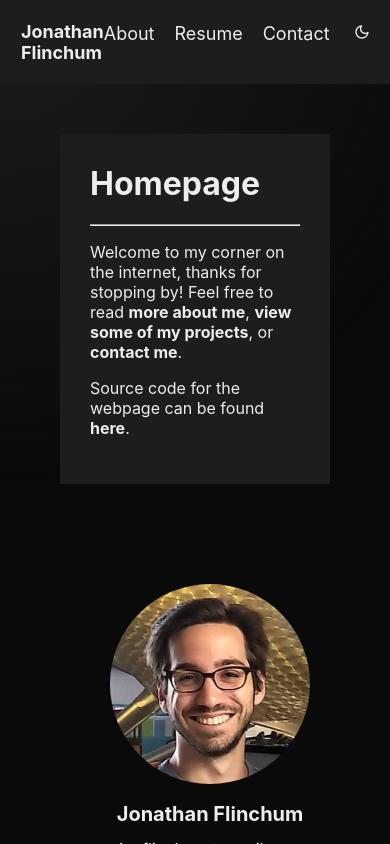
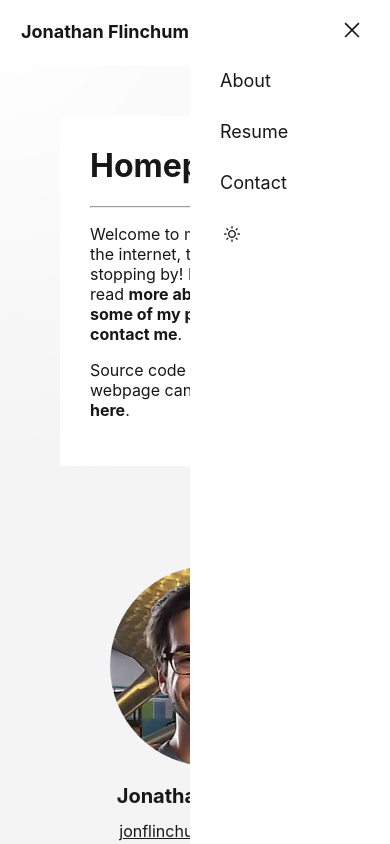
Before and after one commit to Jflinchum/personal-webapp, a Next.js app: page /personal-webapp/ in a window 390 px wide. Both pictures are taken after a click on the button 361 px from the left and 33 px from the top of the page. Shown: the top 844 px of the page. Built offline with nearby package versions, Linux system fonts and the light colour scheme.

Commit message:
responsive design for nav header

```diff
--- a/components/Header/Header.tsx
+++ b/components/Header/Header.tsx
@@ -1,7 +1,9 @@
 import React from 'react';
 import Link from 'next/link';
+import dynamic from 'next/dynamic'
 import './Header.css';
-import dynamic from 'next/dynamic'
+import NavRoutesMobile from '../NavRoutesMobile/NavRoutesMobile';
+import NavRoutesDesktop from '../NavRoutesDesktop/NavRoutesDesktop';
 
 const ThemeToggle = dynamic(() => import('../ThemeToggle/ThemeToggle'), { ssr: false })
 
@@ -13,20 +15,8 @@ const Header = () => {
         <Link href="/" className='no-underline'>Jonathan Flinchum </Link>
       </div>
       <nav className='navigation-header'>
-        <ul className='p-0 m-0 *:inline *:pr-[20px] [&_a]:no-underline'>
-          <li>
-            <Link href="/about">About</Link>
-          </li>
-          <li>
-            <Link href="/resume">Resume</Link>
-          </li>
-          <li>
-            <Link href="/contact">Contact</Link>
-          </li>
-          <li>
-            <ThemeToggle className='nav-theme-toggle' />
-          </li>
-        </ul>
+        <NavRoutesDesktop />
+        <NavRoutesMobile />
       </nav>
     </header>
   );
--- /dev/null
+++ b/components/NavRoutesDesktop/NavRoutesDesktop.css
@@ -0,0 +1,5 @@
+@media (max-width: 800px) {
+  .nav-routes-desktop {
+    display: none;
+  }
+}
--- /dev/null
+++ b/components/NavRoutesDesktop/NavRoutesDesktop.tsx
@@ -0,0 +1,27 @@
+import React from 'react';
+import Link from 'next/link';
+import ThemeToggle from '../ThemeToggle/ThemeToggle';
+import './NavRoutesDesktop.css';
+
+const NavRoutesDesktop = () => {
+  return (
+    <div className='nav-routes-desktop'>
+      <ul className='p-0 m-0 *:inline *:pr-[20px] [&_a]:no-underline'>
+        <li>
+          <Link href="/about">About</Link>
+        </li>
+        <li>
+          <Link href="/resume">Resume</Link>
+        </li>
+        <li>
+          <Link href="/contact">Contact</Link>
+        </li>
+        <li>
+          <ThemeToggle className='nav-theme-toggle' />
+        </li>
+      </ul>
+    </div>
+  );
+}
+
+export default NavRoutesDesktop;
--- /dev/null
+++ b/components/NavRoutesMobile/NavRoutesMobile.css
@@ -0,0 +1,40 @@
+@media (min-width: 801) {
+  .nav-routes-mobile {
+    display: none;
+  }
+
+  .nav-routes-mobile-sidebar {
+    display: none;
+  }
+}
+
+.nav-routes-mobile-sidebar {
+  position: fixed;
+  z-index: 1000;
+  height: 100%;
+  width: 200px;
+  top: 0px;
+  right: 0px;
+  background-color: var(--background-secondary);
+
+  animation: nav-sidebar-appear 0.5s;
+
+  ul {
+    padding: 0px 0px 0px 30px;
+    margin-top: 30px;
+    list-style: none;
+  }
+
+  li:not(:first-child) {
+    margin-top: 30px;
+  }
+}
+
+@keyframes nav-sidebar-appear {
+  0% {
+    transform: translateX(300px);
+  }
+  100% {
+    transform: translateX(0px);
+  }
+}
--- /dev/null
+++ b/components/NavRoutesMobile/NavRoutesMobile.tsx
@@ -0,0 +1,50 @@
+import React, { useState } from 'react';
+import Link from 'next/link';
+import ThemeToggle from '../ThemeToggle/ThemeToggle';
+import './NavRoutesMobile.css';
+
+const NavRoutesMobile = () => {
+  const [open, setOpen] = useState(false);
+
+  const handleClick = () => {
+    setOpen(!open);
+  };
+
+  return (
+    <div className='nav-routes-mobile'>
+      {
+        open ? (
+          <div className='nav-routes-mobile-sidebar'>
+            <button onClick={handleClick} className={`size-5 ml-auto mr-7 mt-5 block p-0 bg-transparent border-none text-inherit cursor-pointer hover:text-[var(--foreground-hover)]`}>
+              <svg xmlns="http://www.w3.org/2000/svg" width="20px" height="20px" viewBox="0 0 50 50">
+                <path fill='currentColor' d="M 9.15625 6.3125 L 6.3125 9.15625 L 22.15625 25 L 6.21875 40.96875 L 9.03125 43.78125 L 25 27.84375 L 40.9375 43.78125 L 43.78125 40.9375 L 27.84375 25 L 43.6875 9.15625 L 40.84375 6.3125 L 25 22.15625 Z"></path>
+              </svg>
+            </button>
+            <ul className='[&_a]:no-underline'>
+              <li>
+                <Link href="/about">About</Link>
+              </li>
+              <li>
+                <Link href="/resume">Resume</Link>
+              </li>
+              <li>
+                <Link href="/contact">Contact</Link>
+              </li>
+              <li>
+                <ThemeToggle className='nav-theme-toggle' />
+              </li>
+            </ul>
+          </div>
+        ) :
+          null
+      }
+      <button onClick={handleClick} className={`mr-2 size-5 p-0 bg-transparent border-none text-inherit cursor-pointer hover:text-[var(--foreground-hover)]`}>
+        <svg xmlns="http://www.w3.org/2000/svg" width='20px' height='20px' viewBox='0 0 50 50'>
+          <path fill='currentColor' d="M 0 9 L 0 11 L 50 11 L 50 9 Z M 0 24 L 0 26 L 50 26 L 50 24 Z M 0 39 L 0 41 L 50 41 L 50 39 Z"></path>
+        </svg>
+      </button>
+    </div>
+  );
+}
+
+export default NavRoutesMobile;
--- a/components/PersonalDetailsCard/PersonalDetailsCard.tsx
+++ b/components/PersonalDetailsCard/PersonalDetailsCard.tsx
@@ -1,5 +1,4 @@
 import React from 'react';
-import Link from 'next/link';
 import Image from 'next/image';
 import './PersonalDetailsCard.css';
 import Socials from '../Socials/Socials'
--- a/components/Socials/Socials.tsx
+++ b/components/Socials/Socials.tsx
@@ -5,7 +5,7 @@ interface SocialsProps {
   className?: string
 }
 
-const Socials = ({ className }: SocialsProps) => {
+const Socials = ({ className ='' }: SocialsProps) => {
   return (
     <ul className={`socials-list [&_a]:block [&_a]:size-[25px] flex items-center ${className}`}>
       <li>
--- a/components/ThemeToggle/ThemeToggle.tsx
+++ b/components/ThemeToggle/ThemeToggle.tsx
@@ -1,7 +1,7 @@
 import React, { useState, useEffect } from 'react';
 import './ThemeToggle.css';
 
-const SunIcon = ({ className }: { className?: string }) => {
+const SunIcon = ({ className = '' }: { className?: string }) => {
   return (
     <span>
       <svg
@@ -30,7 +30,7 @@ const SunIcon = ({ className }: { className?: string }) => {
   );
 }
 
-const MoonIcon = ({ className }: { className?: string }) => {
+const MoonIcon = ({ className = '' }: { className?: string }) => {
   return (
     <span>
       <svg
```
